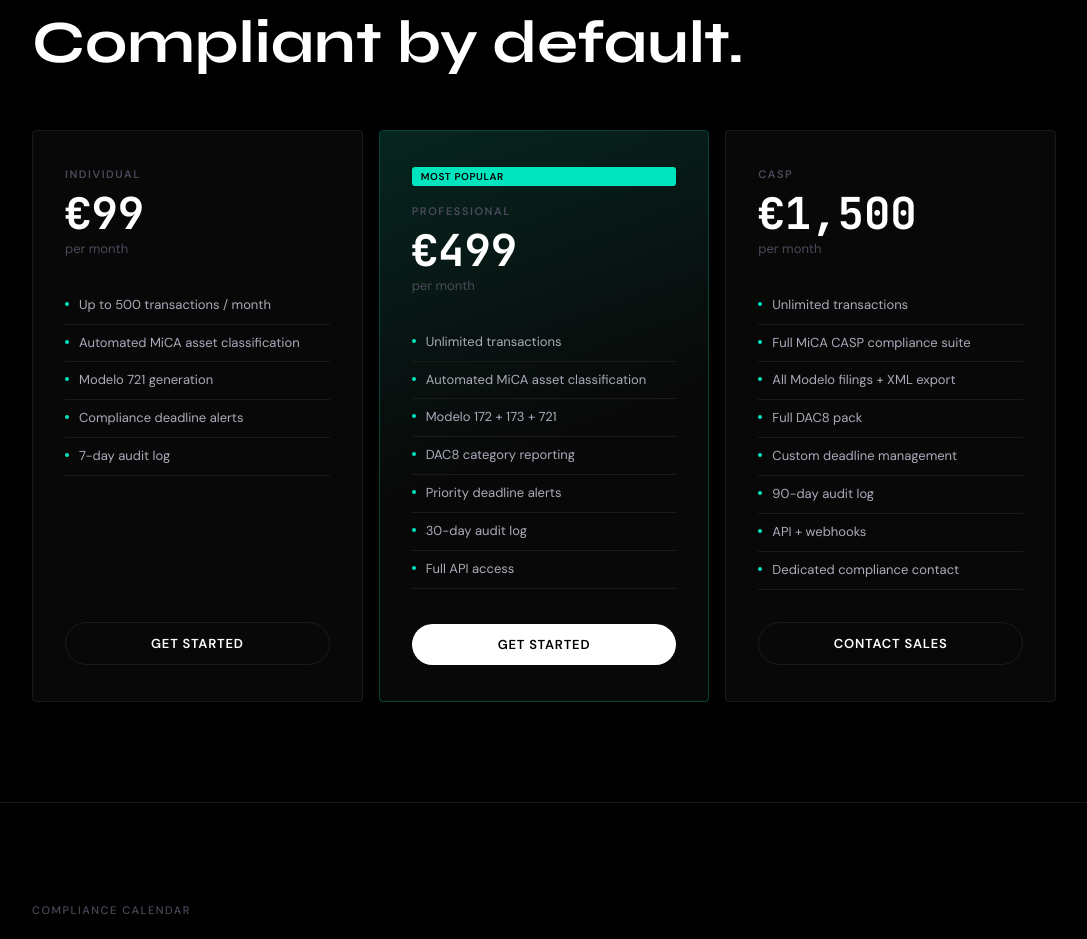
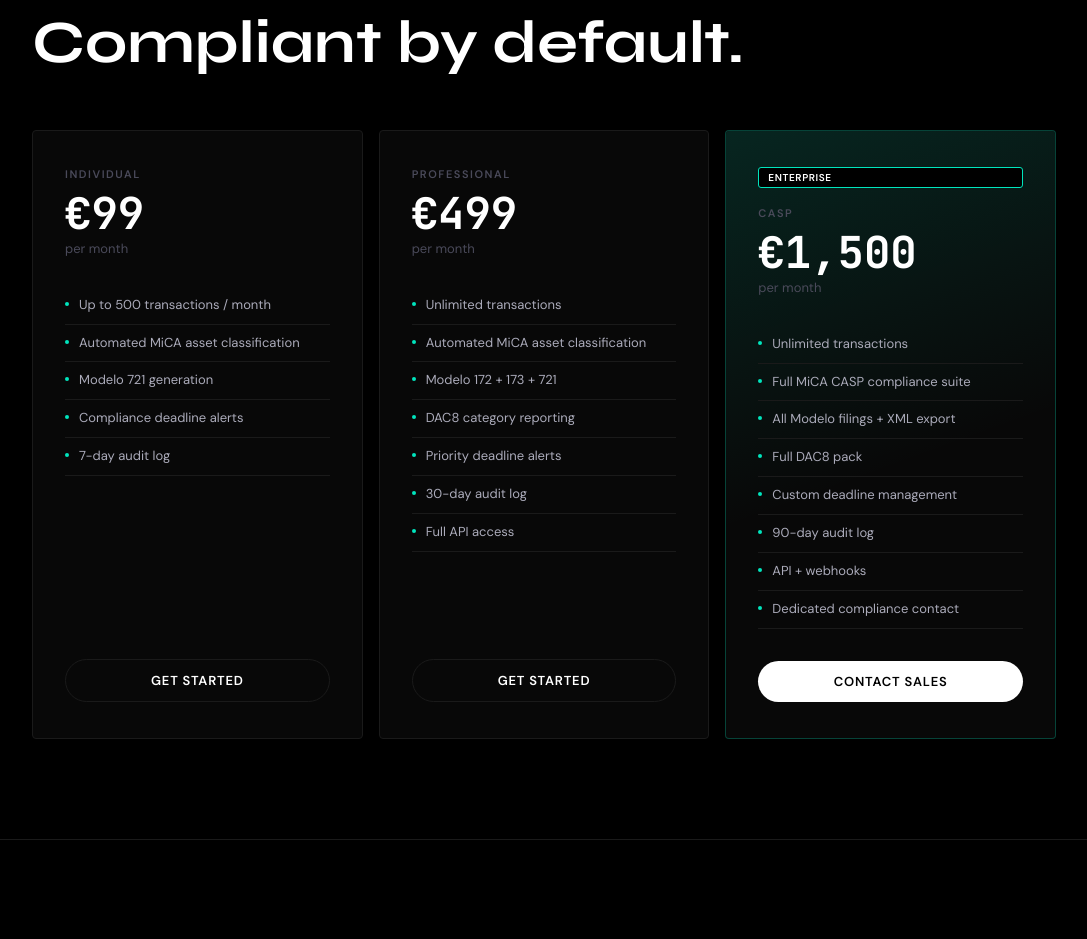
Before and after one commit to LobsterQuant/sentinel-web, a website: page index.html in a window 1280 px wide. Shown: the part 1883-2822 px from the top of the page, without its empty margins (96-1183 px from the left). Drawn offline with Linux system fonts and the light colour scheme.

Commit message:
Update OG image, compliance calendar, pricing cards, and dashboard client info

```diff
--- a/index.html
+++ b/index.html
@@ -901,8 +901,7 @@
         </div>
 
         <!-- Professional -->
-        <div class="pricing-card featured reveal">
-          <div class="pricing-popular">Most Popular</div>
+        <div class="pricing-card reveal">
           <div class="pricing-tier">Professional</div>
           <div class="pricing-price">€499</div>
           <div class="pricing-period">per month</div>
@@ -915,11 +914,12 @@
             <li>30-day audit log</li>
             <li>Full API access</li>
           </ul>
-          <a href="https://buy.stripe.com/fZu7sM73P7fVb1TcvL2Ji01" class="btn-primary pricing-cta">Get Started</a>
+          <a href="https://buy.stripe.com/fZu7sM73P7fVb1TcvL2Ji01" class="btn-secondary pricing-cta">Get Started</a>
         </div>
 
         <!-- CASP -->
-        <div class="pricing-card reveal">
+        <div class="pricing-card featured reveal">
+          <div class="pricing-popular" style="background:var(--bg-void); color:var(--text-primary); border: 1px solid var(--accent)">Enterprise</div>
           <div class="pricing-tier">CASP</div>
           <div class="pricing-price">€1,500</div>
           <div class="pricing-period">per month</div>
@@ -933,7 +933,7 @@
             <li>API + webhooks</li>
             <li>Dedicated compliance contact</li>
           </ul>
-          <a href="https://buy.stripe.com/3cI5kE0Fr2ZF0nfgM12Ji02" class="btn-secondary pricing-cta">Contact Sales</a>
+          <a href="https://buy.stripe.com/3cI5kE0Fr2ZF0nfgM12Ji02" class="btn-primary pricing-cta">Contact Sales</a>
         </div>
 
       </div>
--- /dev/null
+++ b/package.json
@@ -0,0 +1,5 @@
+{
+  "dependencies": {
+    "puppeteer": "^24.40.0"
+  }
+}
```
Also changed, not shown: pricing.html (+6 -6 lines), privacy.html (+6 -0 lines), sentinel-dashboard.html (+3 -3 lines), terms.html (+6 -0 lines), og-image.png (added), 1 other file.
